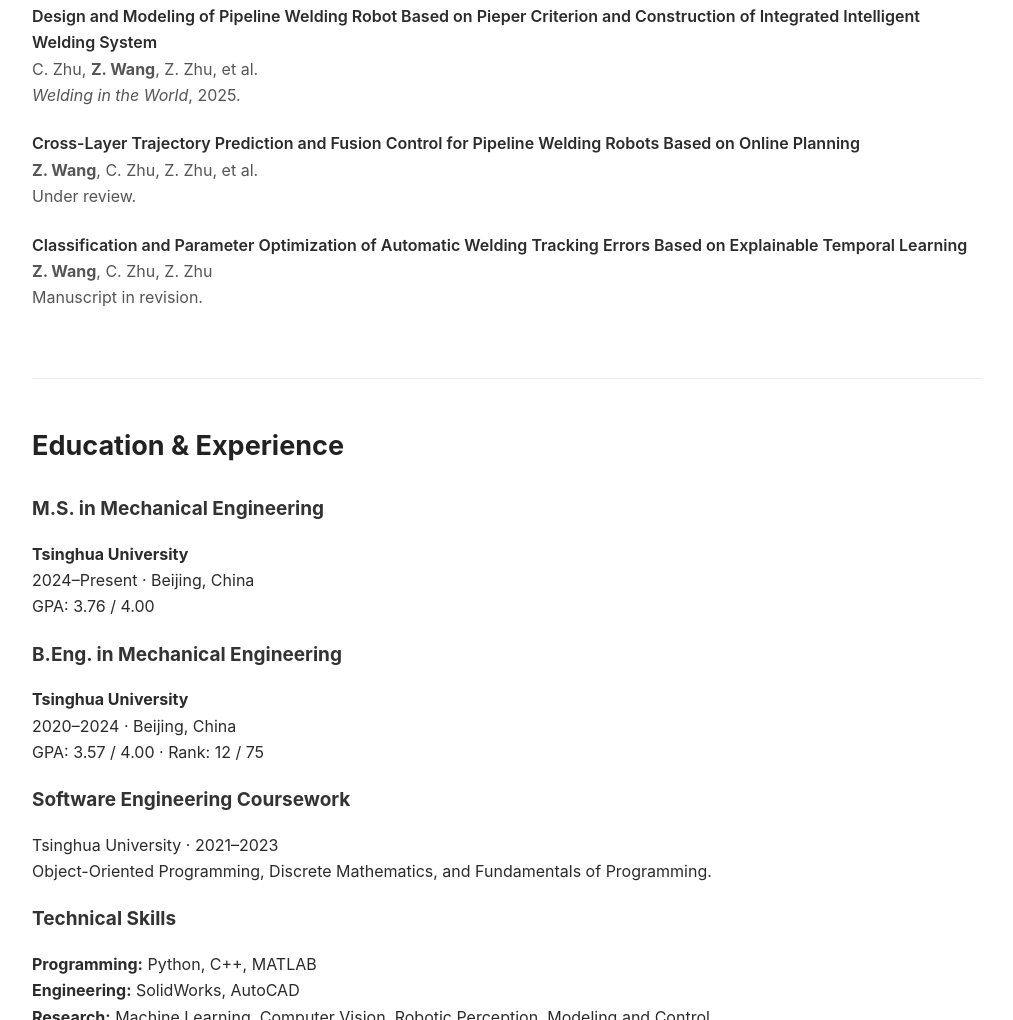
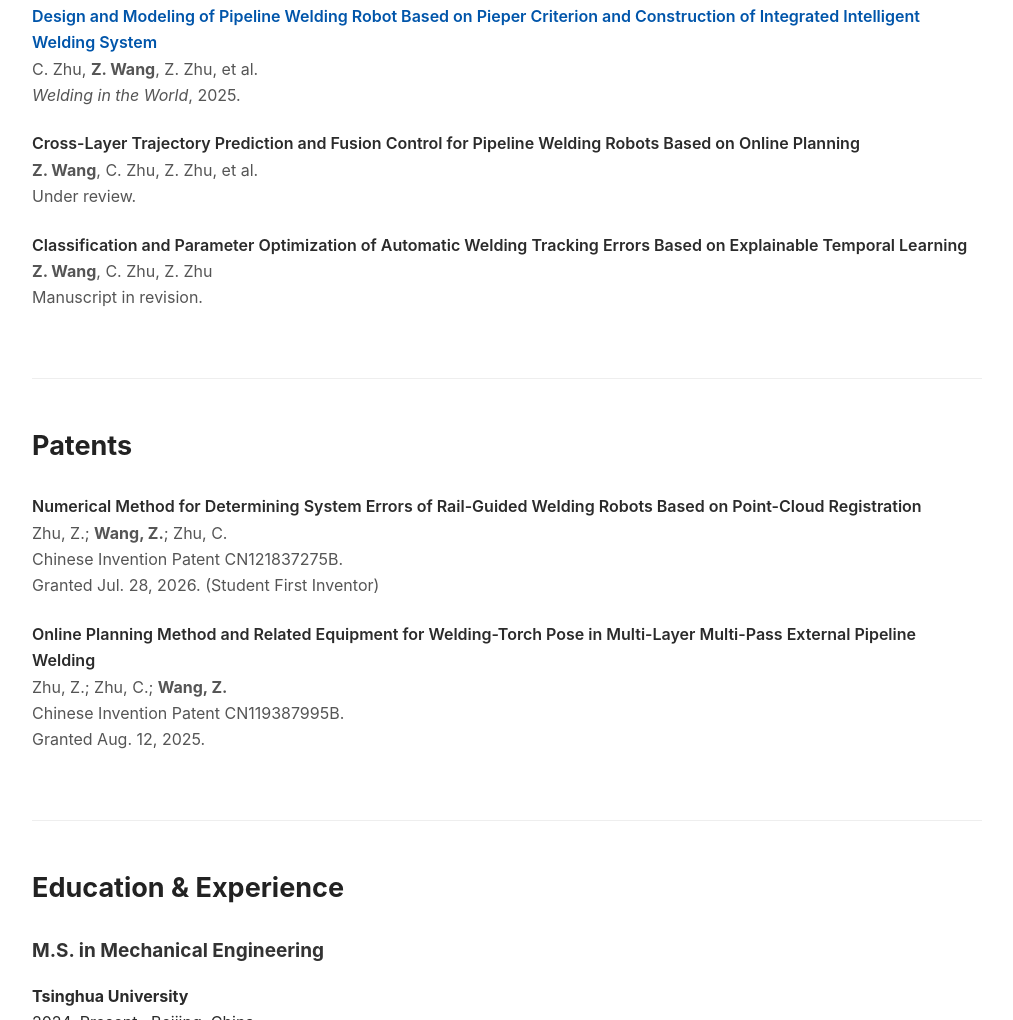
Before and after one commit to wang-zihao02/wang-zihao02.github.io, a plain HTML site: page index.html in a window 1280 px wide. Shown: the part 2729-3749 px from the top of the page, without its empty margins (133-1146 px from the left). Drawn offline with Linux system fonts and the light colour scheme.

Commit message:
Update index.html

```diff
--- a/index.html
+++ b/index.html
@@ -329,9 +329,11 @@
     <div class="publication">
 
         <div class="publication-title">
+            <a href="papers/paper1.pdf" target="_blank">
             Research on Pipeline Intelligent Welding Based on
             Combined Line Structured Lights Vision Sensing:
             A Partitioned Time-Frequency-Space Image Processing Algorithm
+            </a>
         </div>
 
         <div class="publication-info">
@@ -343,11 +345,14 @@
     </div>
 
 
+
     <div class="publication">
 
         <div class="publication-title">
+            <a href="papers/paper2.pdf" target="_blank">
             Research and Intelligent Development of Pipeline
             External Welding Equipment and Sensing Technology
+            </a>
         </div>
 
         <div class="publication-info">
@@ -358,12 +363,15 @@
     </div>
 
 
+
     <div class="publication">
 
         <div class="publication-title">
+            <a href="papers/paper3.pdf" target="_blank">
             Design and Modeling of Pipeline Welding Robot Based
             on Pieper Criterion and Construction of Integrated
             Intelligent Welding System
+            </a>
         </div>
 
         <div class="publication-info">
@@ -372,6 +380,7 @@
         </div>
 
     </div>
+
 
 
     <div class="publication">
@@ -389,6 +398,7 @@
     </div>
 
 
+
     <div class="publication">
 
         <div class="publication-title">
@@ -403,7 +413,62 @@
 
     </div>
 
+
 </section>
+
+<!-- ===================== Patents ===================== -->
+
+<section id="patents">
+
+<h2>Patents</h2>
+
+
+<div class="publication">
+
+<div class="publication-title">
+Numerical Method for Determining System Errors of Rail-Guided
+Welding Robots Based on Point-Cloud Registration
+</div>
+
+<div class="publication-info">
+
+Zhu, Z.; <strong>Wang, Z.</strong>; Zhu, C.<br>
+
+Chinese Invention Patent
+CN121837275B.<br>
+
+Granted Jul. 28, 2026.
+(Student First Inventor)
+
+</div>
+
+</div>
+
+
+
+<div class="publication">
+
+<div class="publication-title">
+Online Planning Method and Related Equipment for Welding-Torch
+Pose in Multi-Layer Multi-Pass External Pipeline Welding
+</div>
+
+<div class="publication-info">
+
+Zhu, Z.; Zhu, C.; <strong>Wang, Z.</strong><br>
+
+Chinese Invention Patent
+CN119387995B.<br>
+
+Granted Aug. 12, 2025.
+
+</div>
+
+</div>
+
+
+</section>
+
 
 
 <!-- ===================== Experience ===================== -->
```
